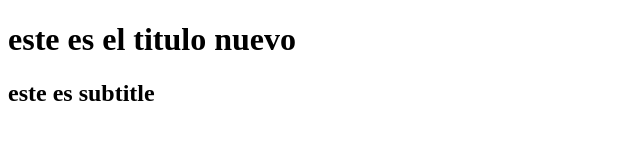
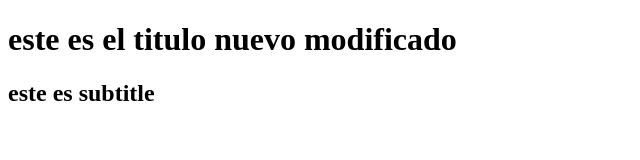
Before and after one commit to ingridmajin/hello_git, a plain HTML site: page index.html in a window 1280 px wide. Shown: the whole page, without its empty margins (0-640 px from the left). Drawn offline with Linux system fonts and the light colour scheme.

Commit message:
titulo modificado

```diff
--- a/index.html
+++ b/index.html
@@ -6,7 +6,7 @@
     <title>DEMO GIT</title>
 </head>
 <body>
-    <h1>este es el titulo nuevo</h1>
+    <h1>este es el titulo nuevo modificado</h1>
     <h2>este es subtitle</h2>
 </body>
 </html>
```
